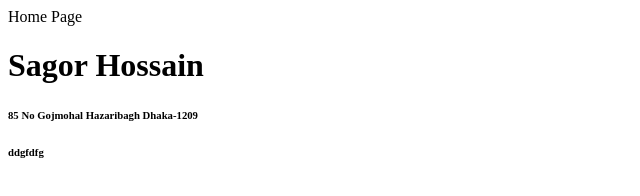
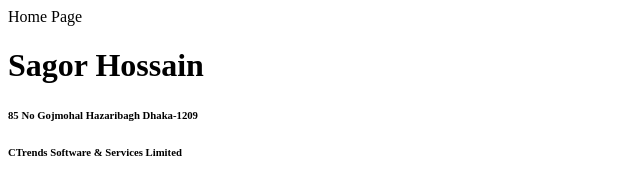
Before and after one commit to sagorgittest85/test1, a plain HTML site: page home.html in a window 1280 px wide. Shown: the whole page, without its empty margins (0-640 px from the left). Drawn offline with Linux system fonts and the light colour scheme.

Commit message:
modify home page

```diff
--- a/home.html
+++ b/home.html
@@ -4,6 +4,6 @@
 	<body>
 		<h1>Sagor Hossain</h1>
 		<h6>85 No Gojmohal Hazaribagh Dhaka-1209</h6>
-		<h6>ddgfdfg</h6>
+		<h6>CTrends Software & Services Limited</h6>
 	</body>
 </html>
```
